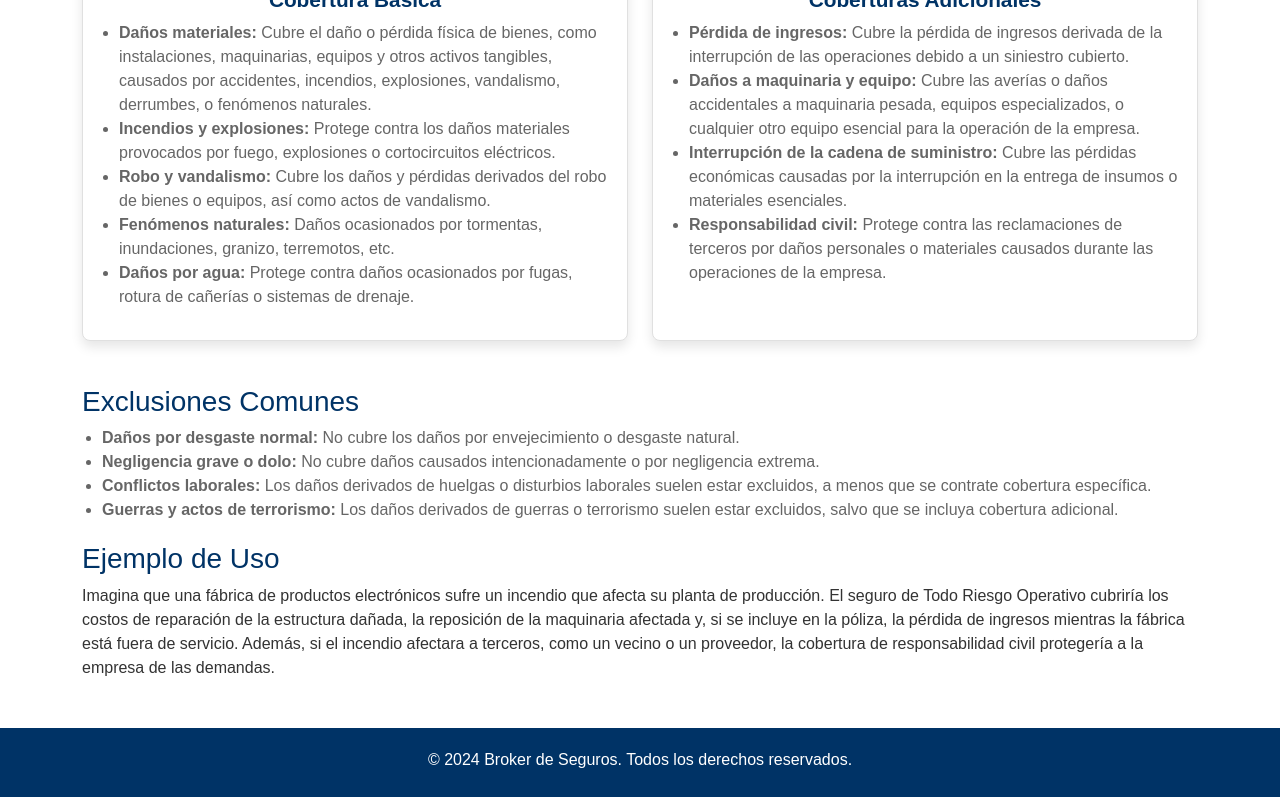
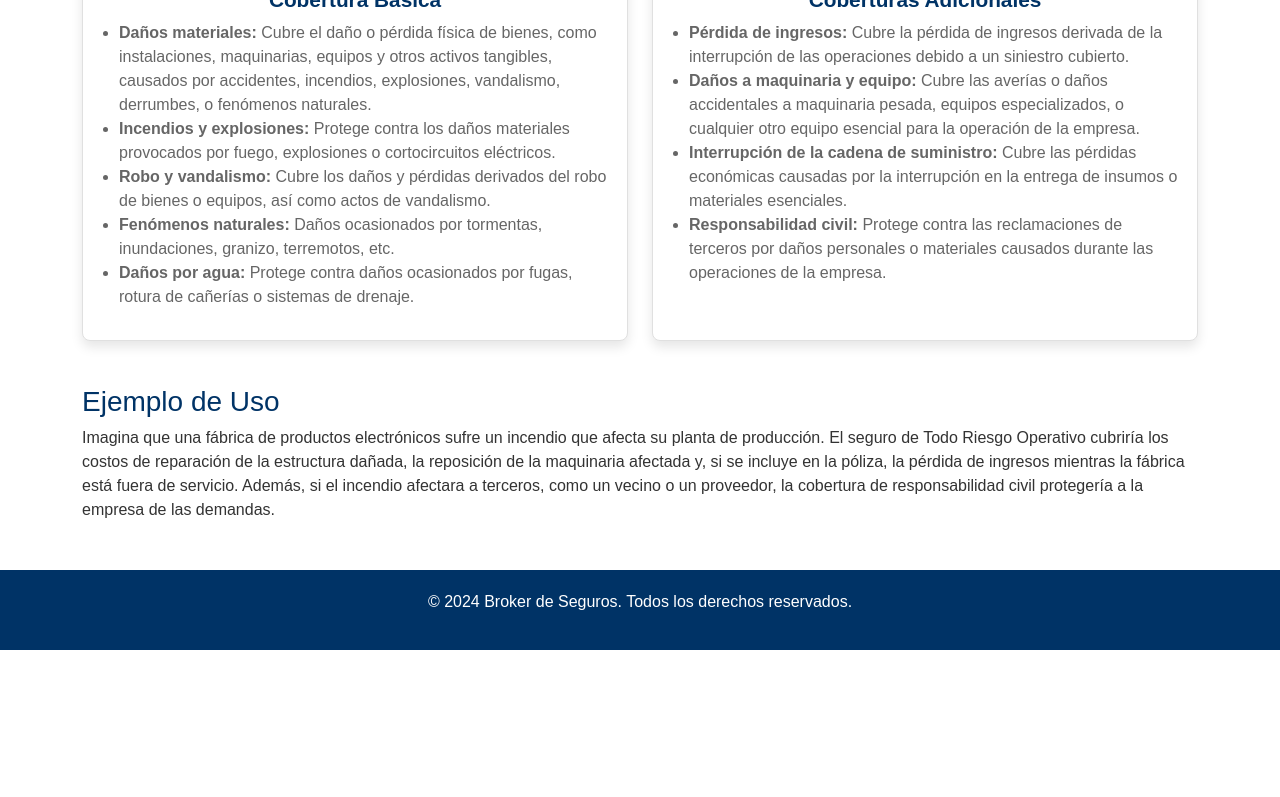
Before and after one commit to Diegok92/SegurosMatde, a Vue app: page /todo-riesgo-operativo in a window 1280 px wide. Shown: the part 473-1270 px from the top of the page. After the commit the page ends 1123 px from the top, so only its background shows below. Built offline with nearby package versions, Linux system fonts and the light colour scheme.

Commit message:
pequeños cambios de diseño

```diff
--- a/src/components/Home.vue
+++ b/src/components/Home.vue
@@ -115,7 +115,7 @@ export default {
 				{
 					title: "Mala Praxis",
 					description:
-						"Cobertura para profesionales que enfrentan demandas por errores profesionales.",
+						"Cobertura para profesionales que enfrentan demandas por errores ejerciendo su labor.",
 					link: "/mala-praxis",
 					icon: "fas fa-user-md",
 				},
--- a/src/views/Art.vue
+++ b/src/views/Art.vue
@@ -75,6 +75,19 @@
 						class="form-control"
 						required
 					/>
+				</div>
+				<div class="col-md-6">
+					<label for="marca" class="form-label">Plan</label>
+					<select
+						id="marca"
+						v-model="quoteData.marca"
+						class="form-control"
+						required
+					>
+						<option value="" disabled>Seleccione un plan</option>
+						<option value="Aurora">ART</option>
+						<option value="Cannondale">Accidente Personales</option>
+					</select>
 				</div>
 				<div class="col-12">
 					<button type="submit" class="btn btn-primary w-100">
--- a/src/views/Flotas.vue
+++ b/src/views/Flotas.vue
@@ -1,6 +1,6 @@
 <template>
 	<div class="fleet-page container my-5">
-		<h1 class="text-center mb-4">Seguro para Flotas de Autos</h1>
+		<h1 class="text-center mb-4">Seguro para Flotas de Vehiculos</h1>
 
 		<section id="informacion" class="mb-5">
 			<h2 class="text-center mb-5">Coberturas Disponibles</h2>
--- a/src/views/TodoRiesgoOperativo.vue
+++ b/src/views/TodoRiesgoOperativo.vue
@@ -3,7 +3,7 @@
 		<h1 class="text-center mb-4">Seguro de Todo Riesgo Operativo</h1>
 
 		<section id="informacion" class="mb-5">
-			<h2 class="mb-4">Información sobre Seguro de Todo Riesgo Operativo</h2>
+			<h2 class="mb-4">Información:</h2>
 			<p>
 				El Seguro de Todo Riesgo Operativo es una cobertura integral diseñada
 				para empresas, especialmente aquellas que manejan grandes activos,
@@ -89,28 +89,6 @@
 				</div>
 			</div>
 
-			<h3>Exclusiones Comunes</h3>
-			<ul>
-				<li>
-					<strong>Daños por desgaste normal:</strong> No cubre los daños por
-					envejecimiento o desgaste natural.
-				</li>
-				<li>
-					<strong>Negligencia grave o dolo:</strong> No cubre daños causados
-					intencionadamente o por negligencia extrema.
-				</li>
-				<li>
-					<strong>Conflictos laborales:</strong> Los daños derivados de huelgas
-					o disturbios laborales suelen estar excluidos, a menos que se contrate
-					cobertura específica.
-				</li>
-				<li>
-					<strong>Guerras y actos de terrorismo:</strong> Los daños derivados de
-					guerras o terrorismo suelen estar excluidos, salvo que se incluya
-					cobertura adicional.
-				</li>
-			</ul>
-
 			<h3>Ejemplo de Uso</h3>
 			<p>
 				Imagina que una fábrica de productos electrónicos sufre un incendio que
```
